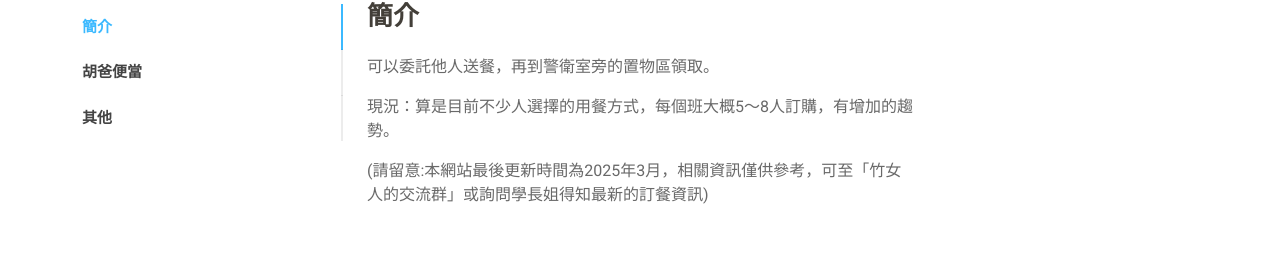
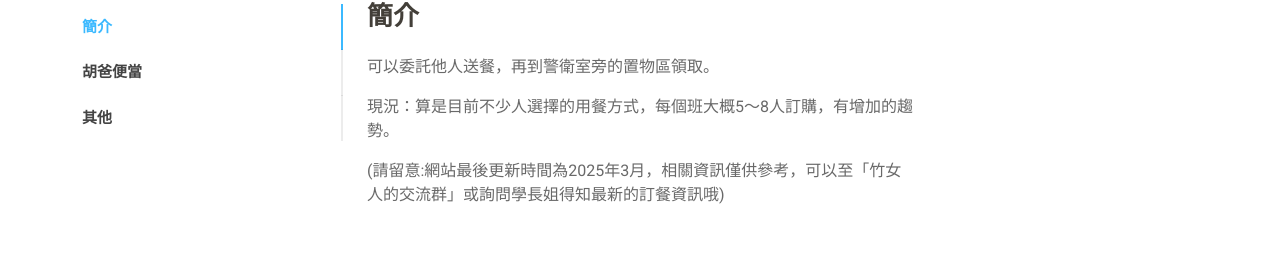
Before and after one commit to breezywhisper/breezywhisper.github.io, a plain HTML site: page hgsh.lunch/index.html in a window 1280 px wide. Shown: the part 2592-2849 px from the top of the page. Drawn offline with Linux system fonts and the light colour scheme.

Commit message:
Update index.html

```diff
--- a/hgsh.lunch/index.html
+++ b/hgsh.lunch/index.html
@@ -309,7 +309,7 @@
                     <h3>簡介</h3>
                     <p>可以委託他人送餐，再到警衛室旁的置物區領取。</p>
                     <p>現況：算是目前不少人選擇的用餐方式，每個班大概5～8人訂購，有增加的趨勢。</p>
-					  <p>(請留意:本網站最後更新時間為2025年3月，相關資訊僅供參考，可至「竹女人的交流群」或詢問學長姐得知最新的訂餐資訊)</p>
+					  <p>(請留意:網站最後更新時間為2025年3月，相關資訊僅供參考，可以至「竹女人的交流群」或詢問學長姐得知最新的訂餐資訊哦)</p>
                   </div>
                 </div>
               </div>
```
